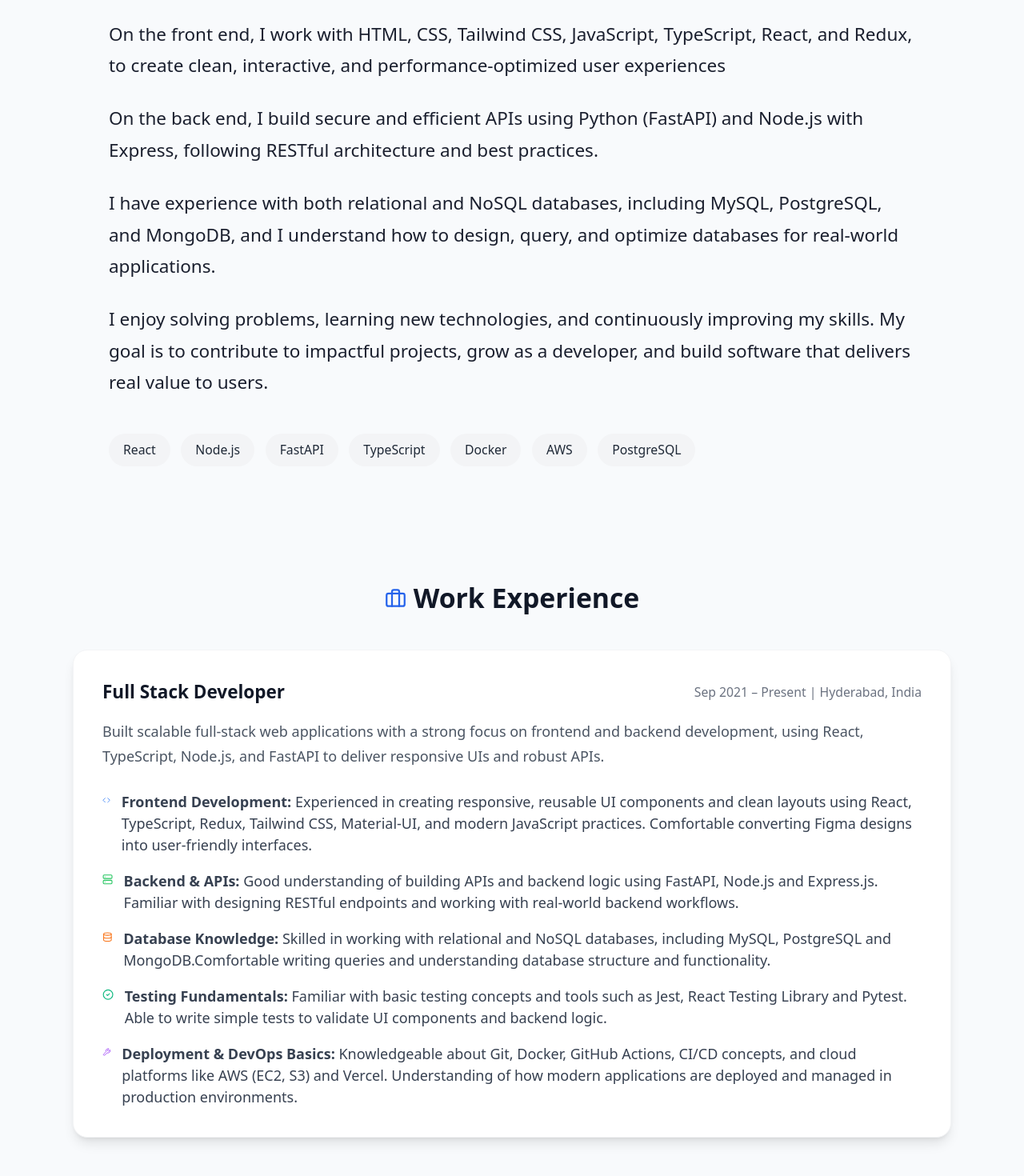
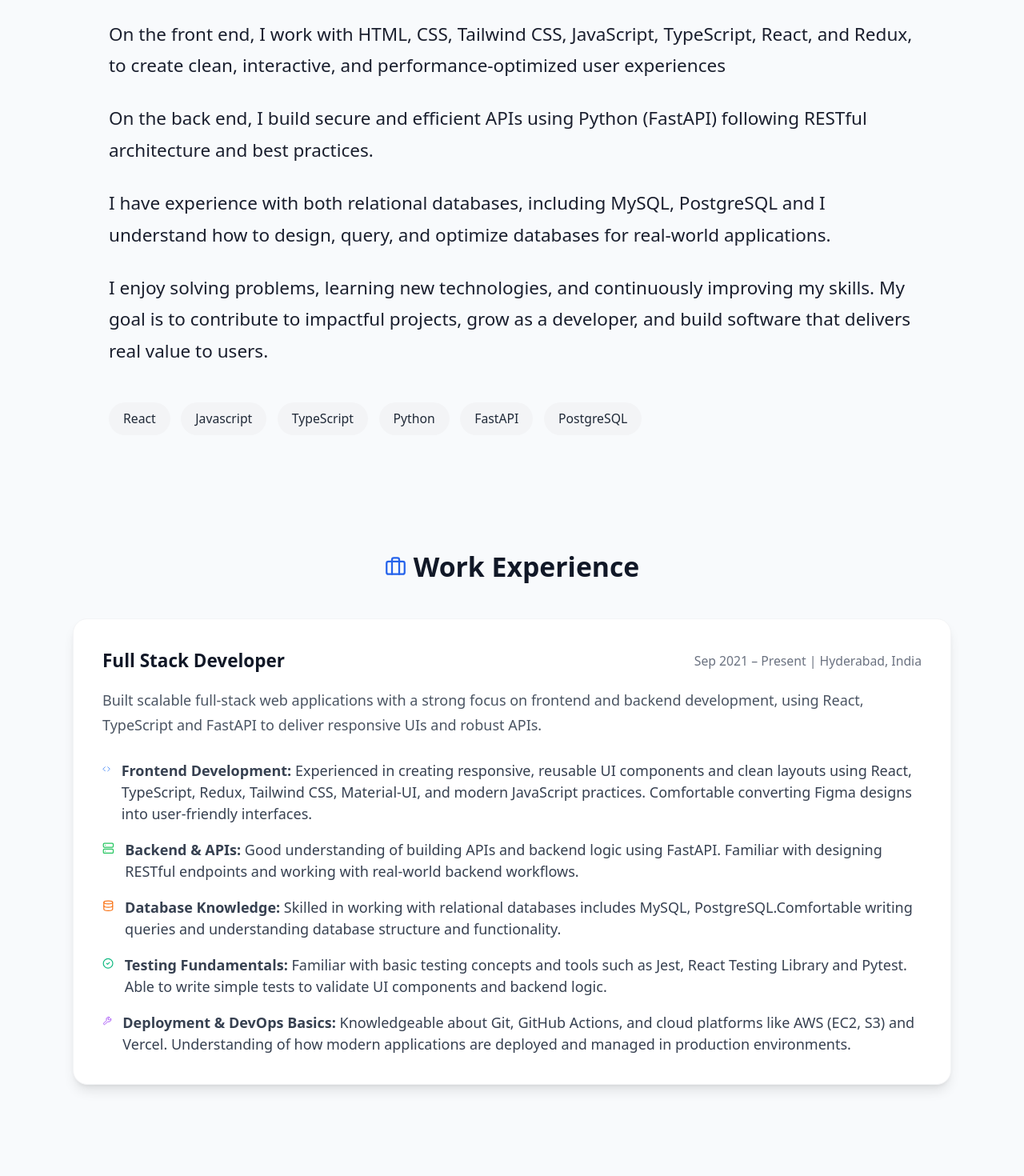
Before and after one commit to Ramya595/My-portfolio, a Next.js app: page / in a window 1280 px wide. Shown: the part 1080-2550 px from the top of the page at 80% size. Built offline with nearby package versions, Linux system fonts and the light colour scheme.

Commit message:
files updated

```diff
--- a/components/About.tsx
+++ b/components/About.tsx
@@ -16,11 +16,11 @@ const AboutSection: React.FC = () => {
           </p>
 
           <p>
-            On the back end, I build secure and efficient APIs using <span className="text-foreground font-medium">Python (FastAPI) and Node.js with Express,</span> following RESTful architecture and best practices.
+            On the back end, I build secure and efficient APIs using <span className="text-foreground font-medium">Python (FastAPI)</span> following RESTful architecture and best practices.
           </p>
 
           <p>
-            I have experience with both <span className="text-foreground font-medium">relational and NoSQL databases,</span> including <span className="text-foreground font-medium"> MySQL, PostgreSQL, and MongoDB,</span> and I understand how to design, query, and optimize databases for real-world applications.
+            I have experience with both <span className="text-foreground font-medium">relational databases,</span> including <span className="text-foreground font-medium"> MySQL, PostgreSQL</span> and I understand how to design, query, and optimize databases for real-world applications.
           </p>
 
           <p>
@@ -31,11 +31,10 @@ const AboutSection: React.FC = () => {
         <div className="flex flex-wrap gap-3 mt-10">
           {[
             "React",
-            "Node.js",
+            "Javascript",
+            "TypeScript",
+            "Python",
             "FastAPI",
-            "TypeScript",
-            "Docker",
-            "AWS",
             "PostgreSQL",
           ].map((tech) => (
             <span
--- a/components/Experience.tsx
+++ b/components/Experience.tsx
@@ -21,14 +21,14 @@ const experienceItems: ExperienceItem[] = [
     color: "text-green-500",
     title: "Backend & APIs",
     description:
-      "Good understanding of building APIs and backend logic using FastAPI, Node.js and Express.js. Familiar with designing RESTful endpoints and working with real-world backend workflows.",
+      "Good understanding of building APIs and backend logic using FastAPI. Familiar with designing RESTful endpoints and working with real-world backend workflows.",
   },
   {
     icon: Database,
     color: "text-orange-500",
     title: "Database Knowledge",
     description:
-      "Skilled in working with relational and NoSQL databases, including MySQL, PostgreSQL and MongoDB.Comfortable writing queries and understanding database structure and functionality.",
+      "Skilled in working with relational databases includes MySQL, PostgreSQL.Comfortable writing queries and understanding database structure and functionality.",
   },
   {
     icon: CheckCircle2,
@@ -42,7 +42,7 @@ const experienceItems: ExperienceItem[] = [
     color: "text-purple-500",
     title: "Deployment & DevOps Basics",
     description:
-      " Knowledgeable about Git, Docker, GitHub Actions, CI/CD concepts, and cloud platforms like AWS (EC2, S3) and Vercel. Understanding of how modern applications are deployed and managed in production environments.",
+      " Knowledgeable about Git, GitHub Actions, and cloud platforms like AWS (EC2, S3) and Vercel. Understanding of how modern applications are deployed and managed in production environments.",
   },
 ];
 
@@ -66,7 +66,7 @@ const ExperienceCard: React.FC = () => {
           </div>
 
           <p className="text-gray-600 mb-6">
-            Built scalable full-stack web applications with a strong focus on frontend and backend development, using React, TypeScript, Node.js, and FastAPI to deliver responsive UIs and robust APIs.
+            Built scalable full-stack web applications with a strong focus on frontend and backend development, using React, TypeScript and FastAPI to deliver responsive UIs and robust APIs.
           </p>
 
           <ul className="space-y-4 text-gray-700">
--- a/components/Hero.tsx
+++ b/components/Hero.tsx
@@ -16,8 +16,7 @@ const Hero: React.FC = () => {
         </h1>
 
         <p className="text-lg md:text-xl text-gray-600 max-w-2xl mx-auto mb-8 leading-relaxed">
-          Full Stack Developer passionate about crafting intuitive UIs and efficient APIs using React,
-          Node.js, and FastAPI — delivering secure, scalable, and performant solutions.
+         Full Stack Developer passionate about crafting intuitive user interfaces and efficient APIs using React, JavaScript, and Python (FastAPI) — delivering scalable, high-performance, and user-focused web applications.
         </p>
 
         <div className="flex flex-col sm:flex-row items-center justify-center gap-4">
--- a/components/Projects.tsx
+++ b/components/Projects.tsx
@@ -27,10 +27,10 @@ const projects: Project[] = [
   {
     title: "Next-Gen Job Board",
     description:
-      "Worked on a job search platform using React for the frontend and Node.js/Express for the backend. Used PostgreSQL for storing and managing data.",
+      "Worked on a job search platform using React for the frontend and FastAPI for the backend. Used PostgreSQL for storing and managing data.",
     result:
       "Helped build dashboards for employers and job seekers, added real-time job listings, and implemented search and filtering features. Learned how to make the database and platform work faster and smoother.",
-    technologies: ["React", "Node.js", "Express", "PostgreSQL"],
+    technologies: ["React", "FastAPI", "PostgreSQL"],
   },
 ];
 
--- a/components/Skills.tsx
+++ b/components/Skills.tsx
@@ -29,8 +29,6 @@ const skillCategories: SkillCategory[] = [
     skills: [
       "Python",
       "FastAPI",
-      "Node.js",
-      "Express.js",
       "RESTful APIs",
     ],
   },
@@ -40,7 +38,6 @@ const skillCategories: SkillCategory[] = [
     skills: [
       "MySQL",
       "PostgreSQL",
-      "MongoDB",
     ],
   },
   {
```
